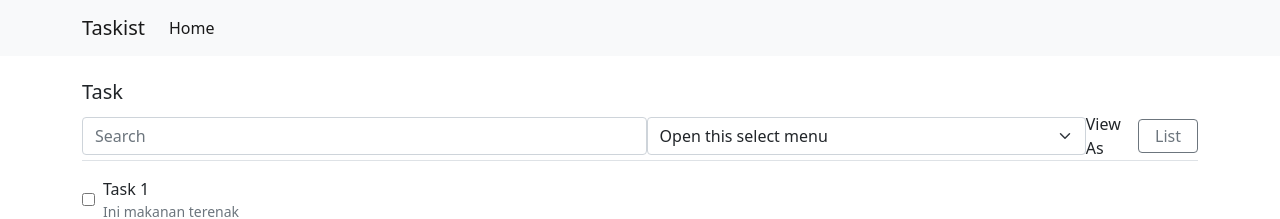
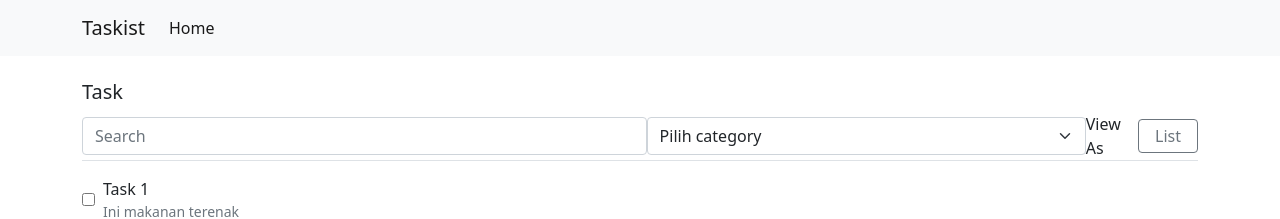
Before and after one commit to IMM255/app-nuxt, a Nuxt app: page / in a window 1280 px wide. Shown: the top 219 px of the page. Built offline with nearby package versions, Linux system fonts and the light colour scheme.

Commit message:
update teks category

```diff
--- a/pages/index.vue
+++ b/pages/index.vue
@@ -7,7 +7,7 @@
           <input v-model="searchQuery" type="text" class="form-control" placeholder="Search">
       <div class="d-flex align-items-center justify-content-end w-100">
       <select v-model="searchCategory" class="form-select" aria-label="Default select example">
-        <option disabled value="">Open this select menu</option>
+        <option disabled value="">Pilih category</option>
         <option value="">Semua</option>
         <option >Terbaru</option>
         <option >Terlaris</option>
@@ -88,7 +88,7 @@ import CardItem from "@/components/Card/CardItem.vue"
             description: ' ini makanan terlaris',
             isDone: false,
             category: 'Terlaris',
-            }
+          }
         ]
       }
     },
```
